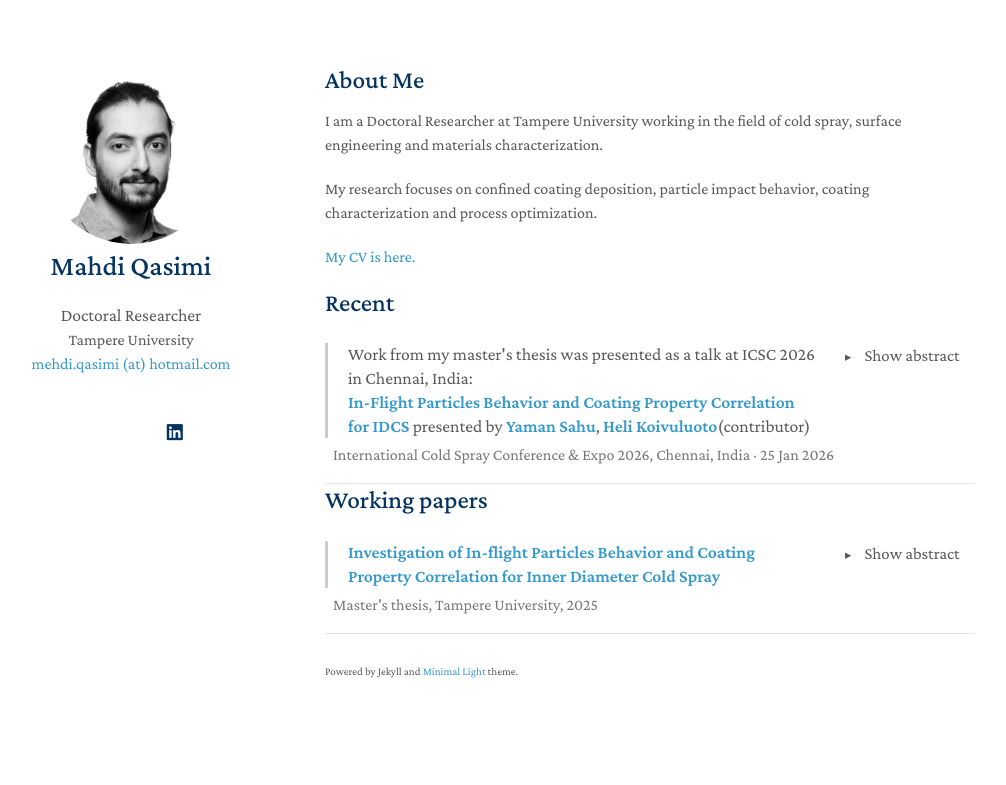
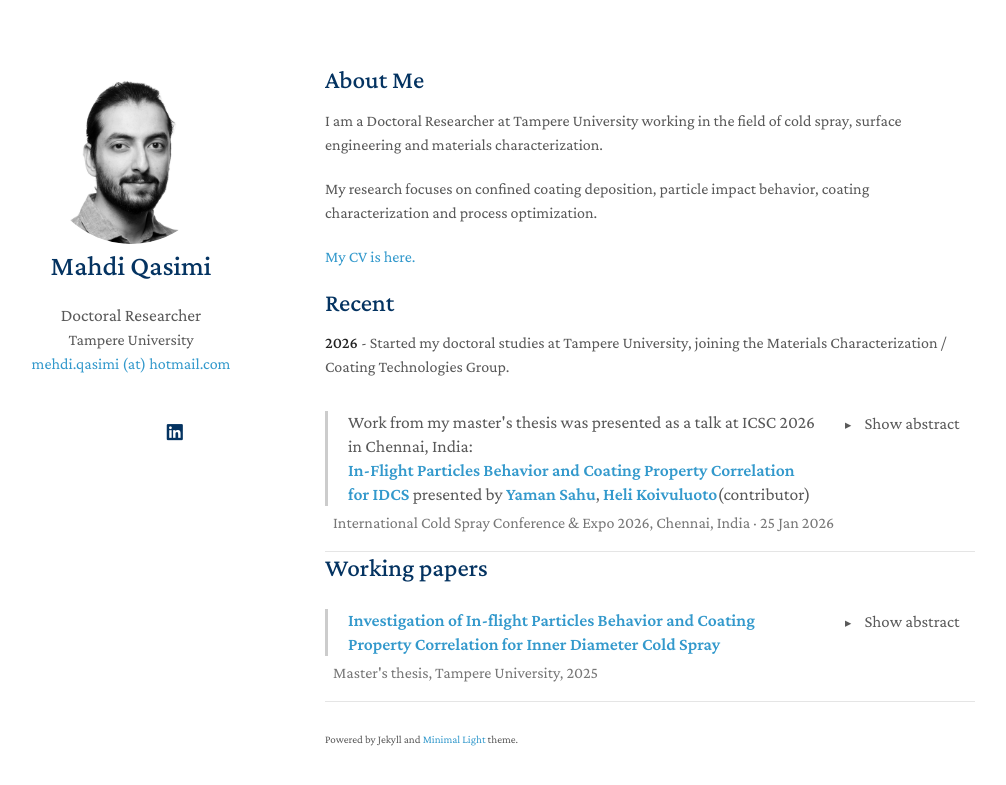
Before and after one commit to mehdiqasimi/mehdiqasimi.github.io, a Jekyll site: the page built from index.md, in a window 1280 px wide. Shown: the top 785 px of the page, without its empty margins (145-1151 px from the left). Built offline with Jekyll 4.4.1, drawn with Linux system fonts in a browser that asks for light colours; a style sheet for code colours, icons or effects is not loaded; our own code applies the rules of GitHub Pages for plain Markdown files.

Commit message:
Add doctoral studies update to Recent.md

```diff
--- a/index.md
+++ b/index.md
@@ -11,6 +11,8 @@ My research focuses on confined coating deposition, particle impact behavior, co
 [My CV is here.]({{ site.cv_link }})
 
 ## Recent
+
+**2026** - Started my doctoral studies at Tampere University, joining the Materials Characterization / Coating Technologies Group.
 
 <div class="publication-entry">
 
```
